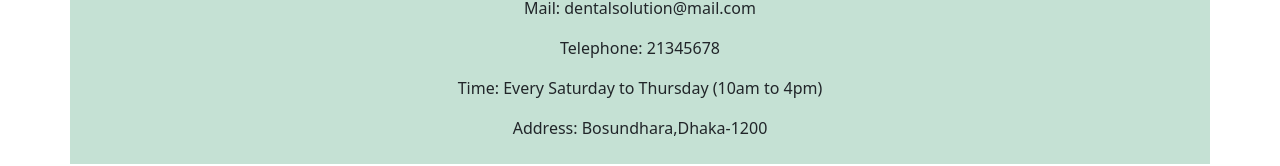
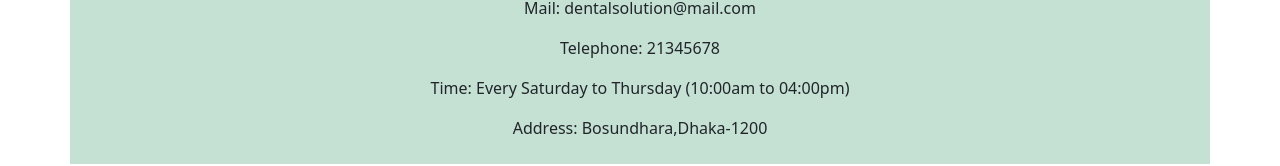
Before and after one commit to Md-Tur/dental-solution, a React (Create React App) app: page / in a window 1280 px wide. Shown: the part 1684-1850 px from the top of the page. Built offline with nearby package versions, Linux system fonts and the light colour scheme; no server answers.

Commit message:
project finalize

```diff
--- a/src/Pages/Home/Contact/Contact.js
+++ b/src/Pages/Home/Contact/Contact.js
@@ -8,7 +8,7 @@ const Contact = () => {
                 <p>Phone: 01218111999</p>
                 <p>Mail: dentalsolution@mail.com</p>
                 <p>Telephone: 21345678</p>
-                <p>Time: Every Saturday to Thursday (10am to 4pm)</p>
+                <p>Time: Every Saturday to Thursday (10:00am to 04:00pm)</p>
                 <p>Address: Bosundhara,Dhaka-1200</p>
             </div>
         </div>
```
